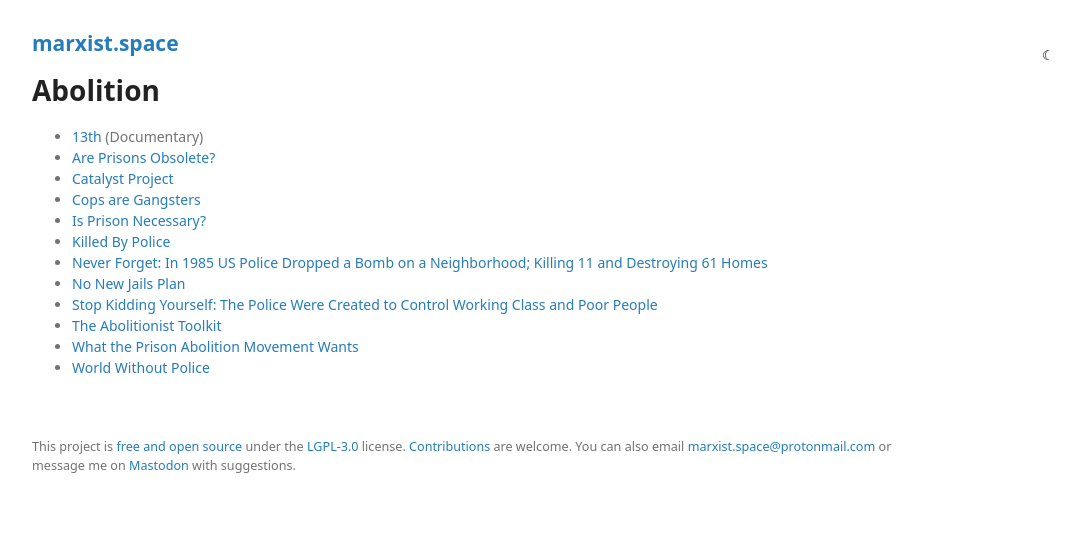
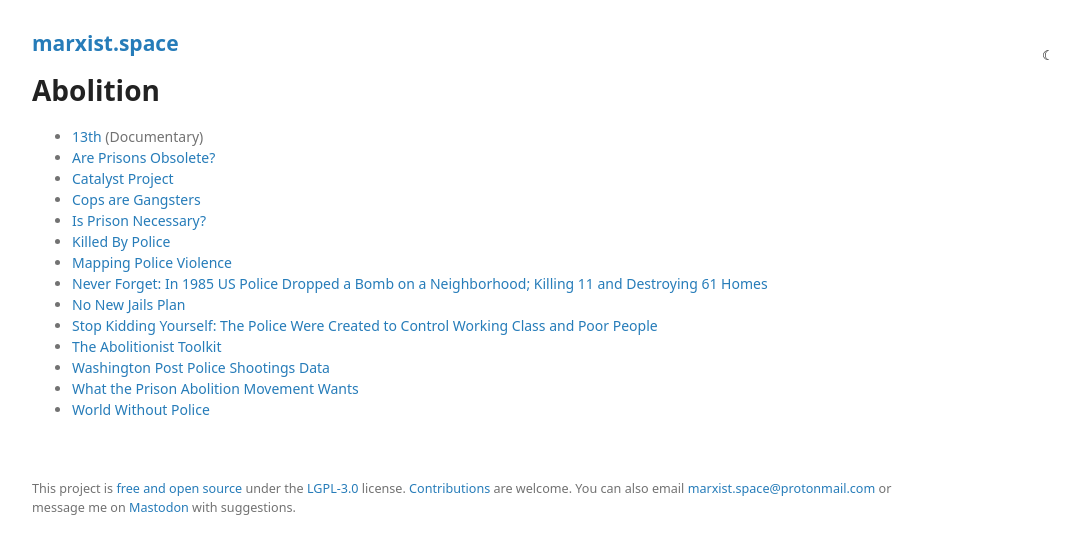
Before and after one commit to prolesoft/marxist.space, a Jekyll site: the page built from abolition.md, in a window 1280 px wide. Shown: the top 554 px of the page, without its empty margins (178-1257 px from the left). Built offline with Jekyll 4.4.1, drawn with Linux system fonts in a browser that asks for light colours; our own code applies the rules of GitHub Pages for plain Markdown files.

Commit message:
abolition.md

```diff
--- a/abolition.md
+++ b/abolition.md
@@ -13,9 +13,11 @@ permalink: /abolition/
 * [Cops are Gangsters](http://kersplebedeb.com/posts/cops-are-gangsters/)
 * [Is Prison Necessary?](https://www.nytimes.com/2019/04/17/magazine/prison-abolition-ruth-wilson-gilmore.html)
 * [Killed By Police](https://killedbypolice.net/)
+* [Mapping Police Violence](https://mappingpoliceviolence.org/)
 * [Never Forget: In 1985 US Police Dropped a Bomb on a Neighborhood; Killing 11 and Destroying 61 Homes](https://blackmainstreet.net/never-forget-1985-bombing-west-philedelphia-pa/)
 * [No New Jails Plan](https://drive.google.com/file/d/1dDNc5I-vLsY2eVRXZBNJz2OPbsw5lfT5/view)
 * [Stop Kidding Yourself: The Police Were Created to Control Working Class and Poor People](https://www.lawcha.org/2014/12/29/stop-kidding-police-created-control-working-class-poor-people/)
 * [The Abolitionist Toolkit](http://criticalresistance.org/resources/the-abolitionist-toolkit/)
+* [Washington Post Police Shootings Data](https://github.com/washingtonpost/data-police-shootings)
 * [What the Prison Abolition Movement Wants](https://www.teenvogue.com/story/what-is-prison-abolition-movement)
 * [World Without Police](https://aworldwithoutpolice.org/)
```
